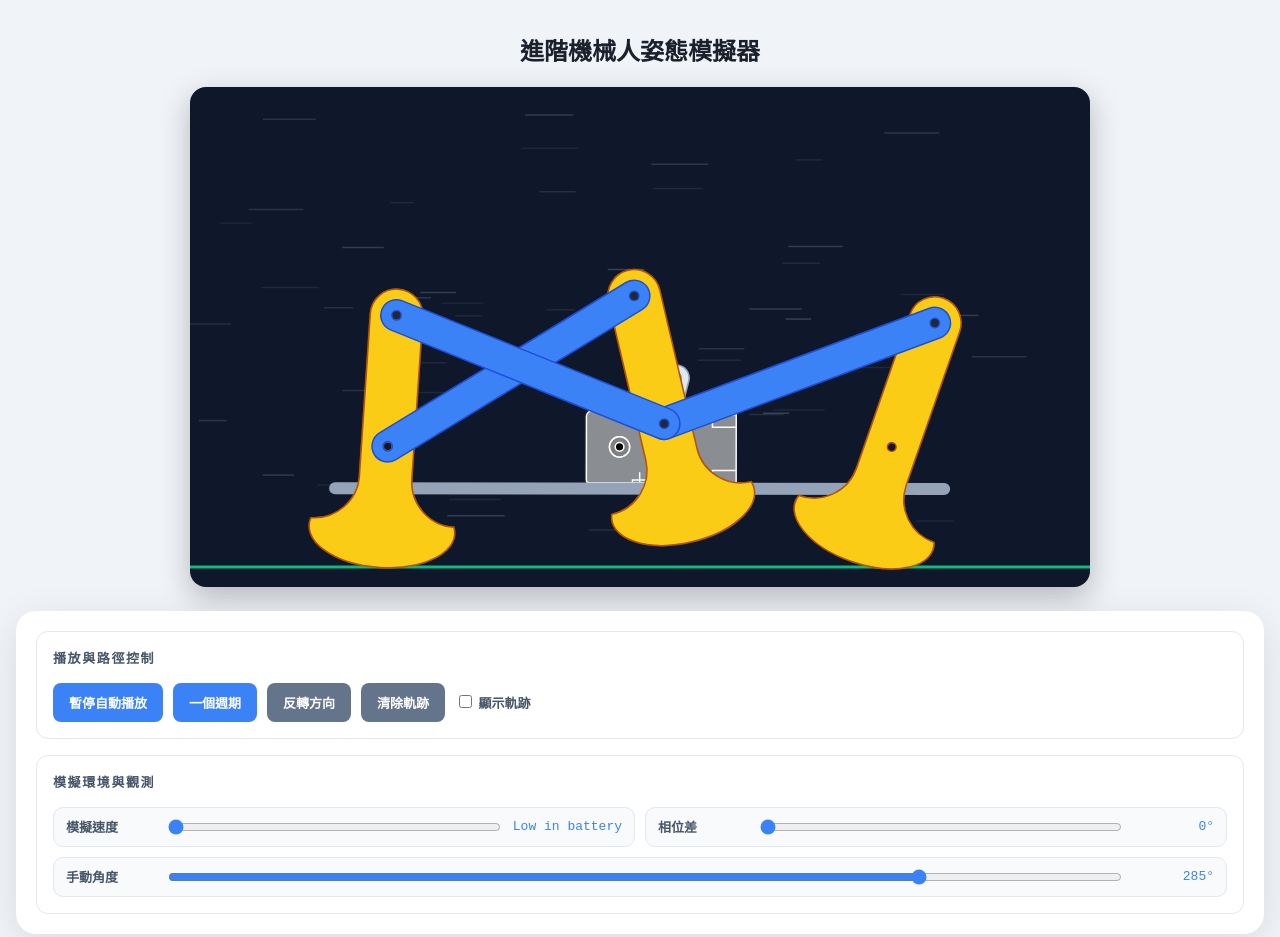
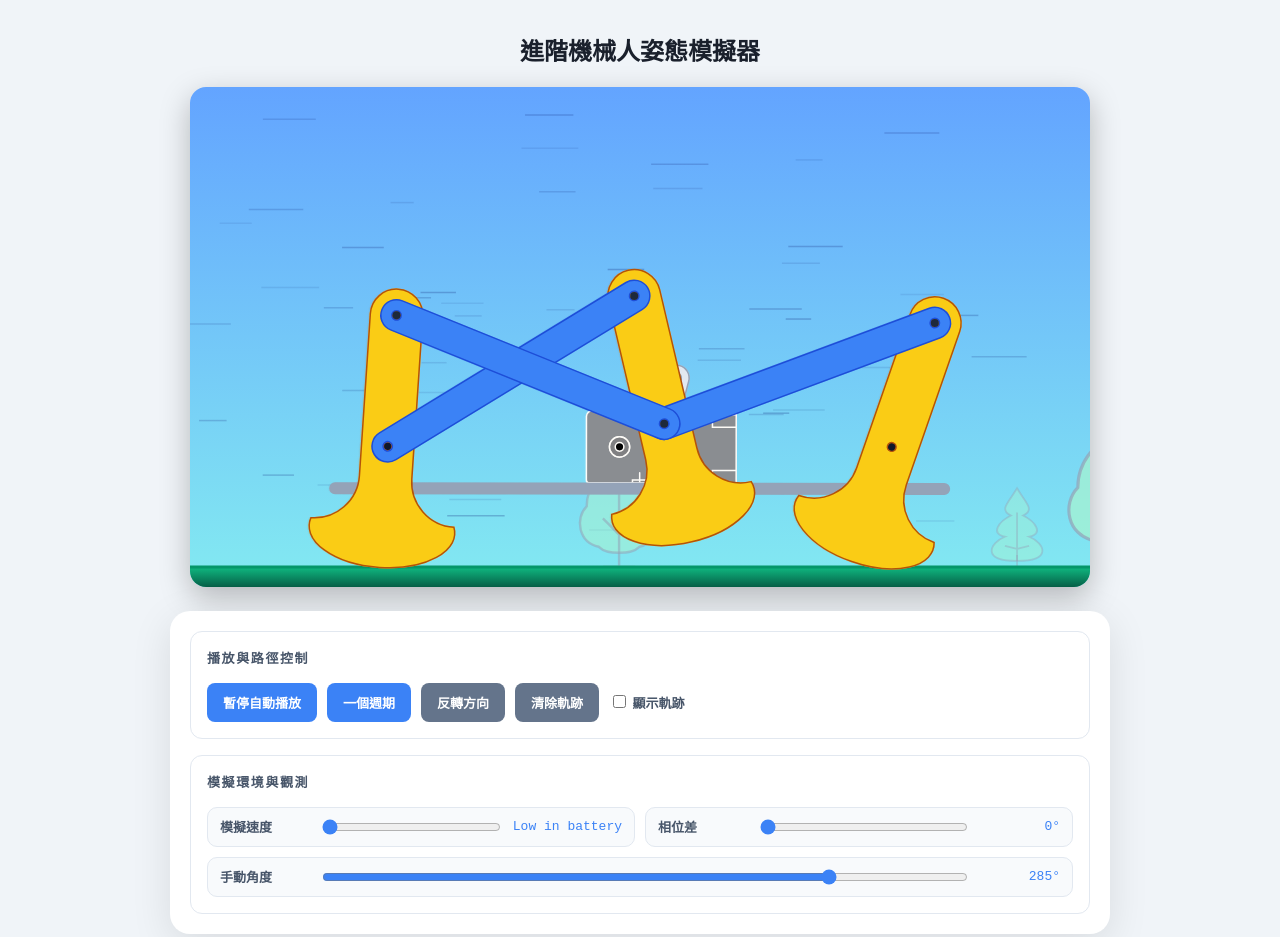
Before and after one commit to LS404-123/QTN, a plain HTML site: page 六足機械/modularized/index.html in a window 1280 px wide. Shown: the top 937 px of the page. Drawn offline with Linux system fonts and the light colour scheme.

```diff
--- a/六足機械/modularized/simulation.js
+++ b/六足機械/modularized/simulation.js
@@ -163,11 +163,108 @@ class SpeedParticle {
         ctx.moveTo(this.x, this.y);
         // Draw tail based on direction
         ctx.lineTo(this.x + (speed >= 0 ? dynamicLen : -dynamicLen), this.y);
-        ctx.strokeStyle = `rgba(148, 163, 184, ${this.opacity})`;
+        ctx.strokeStyle = `rgba(30, 58, 138, ${this.opacity})`;
         ctx.lineWidth = 1.5;
         ctx.stroke();
     }
 }
+
+class Particle {
+    constructor() {
+        this.reset(true);
+    }
+    reset(initial = false) {
+        this.x = initial ? Math.random() * canvas.width : (Math.random() > 0.5 ? canvas.width + 10 : -10);
+        this.y = 480 + Math.random() * 80;
+        this.opacity = 0.1 + Math.random() * 0.3;
+        this.len = 5 + Math.random() * 15;
+    }
+    update(dt, speed) {
+        const targetVx = speed * scale;
+        this.x -= targetVx * dt;
+        if (this.x < -100 || this.x > canvas.width + 100) {
+            this.reset();
+        }
+    }
+    draw(ctx, speed) {
+        const dynamicLen = this.len * (1 + Math.abs(speed) / 50);
+        ctx.beginPath();
+        ctx.moveTo(this.x, this.y);
+        ctx.lineTo(this.x + (speed >= 0 ? dynamicLen : -dynamicLen), this.y);
+        ctx.strokeStyle = `rgba(30, 58, 138, ${this.opacity})`;
+        ctx.lineWidth = 1.2;
+        ctx.stroke();
+    }
+}
+
+class Tree {
+    constructor() {
+        this.reset(true);
+    }
+    reset(initial = false) {
+        const types = ['pine', 'round', 'poplar'];
+        this.type = types[Math.floor(Math.random() * 3)];
+        this.x = initial ? Math.random() * (canvas.width + 600) - 300 : (Math.random() > 0.5 ? canvas.width + 300 : -300);
+
+        // Depth-linked parameters (smaller = further)
+        this.scale = 0.4 + Math.random() * 0.8; // Range [0.4, 1.2]
+        // Opacity: map scale [0.4, 1.2] to opacity [0.3, 0.8]
+        this.opacity = (this.scale - 0.4) / 0.8 * 0.5 + 0.3;
+        this.y = 480;
+    }
+    update(dt, speed) {
+        // Parallax speed: smaller trees (far away) move slower
+        // Normalized so that trees with scale 1.2 move at 100% ground speed
+        const parallaxFactor = this.scale / 1.2;
+        const targetVx = speed * scale * parallaxFactor;
+        this.x -= targetVx * dt;
+
+        if (this.x < -400) {
+            this.x = canvas.width + 400;
+            this.reset(false);
+        } else if (this.x > canvas.width + 400) {
+            this.x = -400;
+            this.reset(false);
+        }
+    }
+    draw(ctx) {
+        ctx.save();
+        ctx.translate(this.x, this.y - 20 * this.scale);
+        ctx.scale(this.scale, this.scale);
+        ctx.globalAlpha = this.opacity;
+
+        const green = '#a7f3d0';
+        const brown = '#94a3b8';
+
+        if (this.type === 'pine') {
+            ctx.beginPath(); ctx.moveTo(0, -110);
+            ctx.bezierCurveTo(15, -85, 30, -75, 10, -65); ctx.bezierCurveTo(30, -55, 45, -35, 20, -30);
+            ctx.bezierCurveTo(45, -20, 60, 10, 0, 10); ctx.bezierCurveTo(-60, 10, -45, -20, -20, -30);
+            ctx.bezierCurveTo(-45, -35, -30, -55, -10, -65); ctx.bezierCurveTo(-30, -75, -15, -85, 0, -110);
+            ctx.closePath(); ctx.fillStyle = green; ctx.fill(); ctx.strokeStyle = brown; ctx.lineWidth = 3; ctx.stroke();
+            ctx.beginPath(); ctx.moveTo(0, 10); ctx.lineTo(0, -70); ctx.moveTo(0, -10); ctx.lineTo(-20, -15); ctx.moveTo(0, -10); ctx.lineTo(20, -15); ctx.stroke();
+        } else if (this.type === 'round') {
+            ctx.beginPath(); ctx.moveTo(0, -100); ctx.bezierCurveTo(20, -105, 40, -80, 40, -55);
+            ctx.bezierCurveTo(55, -40, 50, -10, 25, -5); ctx.bezierCurveTo(15, 5, -15, 5, -25, -5);
+            ctx.bezierCurveTo(-50, -10, -55, -40, -40, -55); ctx.bezierCurveTo(-40, -80, -20, -105, 0, -100);
+            ctx.closePath(); ctx.fillStyle = green; ctx.fill(); ctx.strokeStyle = brown; ctx.lineWidth = 3; ctx.stroke();
+            ctx.beginPath(); ctx.moveTo(0, 0); ctx.lineTo(0, -70); ctx.moveTo(0, -20); ctx.lineTo(-20, -40); ctx.moveTo(0, -30); ctx.lineTo(25, -45); ctx.stroke();
+        } else {
+            ctx.beginPath(); ctx.moveTo(0, -105); ctx.bezierCurveTo(15, -105, 25, -90, 15, -75);
+            ctx.bezierCurveTo(30, -70, 40, -50, 25, -35); ctx.bezierCurveTo(45, -30, 45, 0, 0, 0);
+            ctx.bezierCurveTo(-45, 0, -45, -30, -25, -35); ctx.bezierCurveTo(-40, -50, -30, -70, -15, -75);
+            ctx.bezierCurveTo(-25, -90, -15, -105, 0, -100);
+            ctx.closePath(); ctx.fillStyle = green; ctx.fill(); ctx.strokeStyle = brown; ctx.lineWidth = 3; ctx.stroke();
+            ctx.beginPath(); ctx.moveTo(0, 0); ctx.lineTo(0, -75); ctx.moveTo(0, -25); ctx.lineTo(-15, -45); ctx.moveTo(0, -40); ctx.lineTo(15, -55); ctx.stroke();
+        }
+        ctx.beginPath(); ctx.moveTo(-20, 20); ctx.lineTo(20, 20); ctx.moveTo(0, 0); ctx.lineTo(0, 20); ctx.stroke();
+        ctx.restore();
+    }
+}
+
+// Global scenic objects
+const particles = Array.from({ length: 40 }, () => new Particle());
+const trees = Array.from({ length: 6 }, () => new Tree());
 let speedParticles = Array.from({ length: speedVizConfig.particleCount }, () => new SpeedParticle());
 
 // Viewport Settings (Moved to top to prevent ReferenceError)
@@ -425,6 +522,11 @@ function renderFrame(currentTheta, recordPath, dt = 0.016) {
     // 0. Draw Speed Particles (Bottom Layer) - Driven by stable cycle average
     speedParticles.forEach(p => p.draw(ctx, cycleAvgSpeed));
 
+    // Draw Scenic Trees & Ground Particles
+    trees.forEach(t => t.draw(ctx));
+    particles.forEach(p => p.draw(ctx, cycleAvgSpeed));
+
+
     // Clear off-screen buffer
     offCtx.clearRect(0, 0, offscreenCanvas.width, offscreenCanvas.height);
 
@@ -562,6 +664,7 @@ function renderFrame(currentTheta, recordPath, dt = 0.016) {
 
         prevGroundedFeetIndices = currentGroundedFeetIndices;
         currentWorldX += frameDx;
+
         prevFeet = allFeet.map(f => ({ x: f.x, y: f.y }));
 
         // 4.1 Real-time Speed Tracking (Aggressive EMA + Friction Filter)
@@ -631,10 +734,35 @@ function renderFrame(currentTheta, recordPath, dt = 0.016) {
             }
         }
 
-        // 7. Drawing Order
+        // 7. Drawing Ground (Solid Fill)
+        ctx.save();
+        if (povMode === 'robot') {
+            const gX1 = -1000, gX2 = 1000;
+            const gm1 = mapCoords({ x: gX1, y: smoothedGround.m * gX1 + smoothedGround.c });
+            const gm2 = mapCoords({ x: gX2, y: smoothedGround.m * gX2 + smoothedGround.c });
+            ctx.beginPath();
+            ctx.moveTo(gm1.x, gm1.y);
+            ctx.lineTo(gm2.x, gm2.y);
+            ctx.lineTo(canvas.width + 100, canvas.height + 100);
+            ctx.lineTo(-100, canvas.height + 100);
+            ctx.closePath();
+        } else {
+            const gy = cy - groundY_Ideal * scale;
+            ctx.beginPath();
+            ctx.rect(0, gy, canvas.width, canvas.height - gy);
+        }
+        // Gradient for a premium "Field" look
+        const groundGrad = ctx.createLinearGradient(0, 480, 0, canvas.height);
+        groundGrad.addColorStop(0, '#10b981');
+        groundGrad.addColorStop(1, '#065f46');
+        ctx.fillStyle = groundGrad;
+        ctx.fill();
+        ctx.restore();
+
+        // Ground Top Line
         ctx.beginPath();
         if (povMode === 'robot') {
-            const gX1 = -350, gX2 = 350;
+            const gX1 = -1000, gX2 = 1000;
             const gm1 = mapCoords({ x: gX1, y: smoothedGround.m * gX1 + smoothedGround.c });
             const gm2 = mapCoords({ x: gX2, y: smoothedGround.m * gX2 + smoothedGround.c });
             ctx.moveTo(gm1.x, gm1.y);
@@ -644,7 +772,7 @@ function renderFrame(currentTheta, recordPath, dt = 0.016) {
             ctx.moveTo(0, gy);
             ctx.lineTo(canvas.width, gy);
         }
-        ctx.strokeStyle = '#10b981';
+        ctx.strokeStyle = '#059669';
         ctx.lineWidth = 3;
         ctx.stroke();
 
@@ -668,7 +796,7 @@ function renderFrame(currentTheta, recordPath, dt = 0.016) {
         offCtx.clearRect(0, 0, offscreenCanvas.width, offscreenCanvas.height);
         renderSide(far, true, offCtx);
         robotCtx.save();
-        robotCtx.globalAlpha = 0.25;
+        robotCtx.globalAlpha = 0.75;
         robotCtx.drawImage(offscreenCanvas, 0, 0);
         robotCtx.restore();
 
@@ -814,7 +942,7 @@ function drawOverlayStats() {
 
 function animate() {
     let now = performance.now();
-    let dt = (now - lastFrameTime) / 1000; // Delta time in seconds
+    let dt = (now - lastFrameTime) / 1000;
     lastFrameTime = now;
 
     if (isPlaying) {
@@ -881,6 +1009,8 @@ function animate() {
 
     // Update particles regardless of isPlaying (to handle residual speed)
     speedParticles.forEach(p => p.update(dt, smoothedSpeed));
+    particles.forEach(p => p.update(dt, smoothedSpeed));
+    trees.forEach(t => t.update(dt, cycleAvgSpeed));
 }
 
 function triggerUpdate() {
--- a/六足機械/modularized/style.css
+++ b/六足機械/modularized/style.css
@@ -26,7 +26,7 @@
         }
 
         #simCanvas {
-            background-color: #0f172a;
+            background: linear-gradient(to bottom, #63a4ff 0%, #83eaf1 100%);
             border-radius: 16px;
             box-shadow: 0 10px 30px rgba(0, 0, 0, 0.25);
             margin-bottom: 24px;
@@ -43,6 +43,7 @@
             flex-direction: column;
             gap: 16px;
             width: 100%;
+            max-width: 940px;
             box-sizing: border-box;
         }
 
```
Also changed, not shown: 六足機械/六足機械模擬latest.html (+2 -2 lines), 蹦跳機械/蹦跳機械.html (+3 -0 lines), 六足機械/SVG/pine_tree.svg (added), 六足機械/SVG/poplar_tree.svg (added), 六足機械/SVG/round_tree.svg (added).
